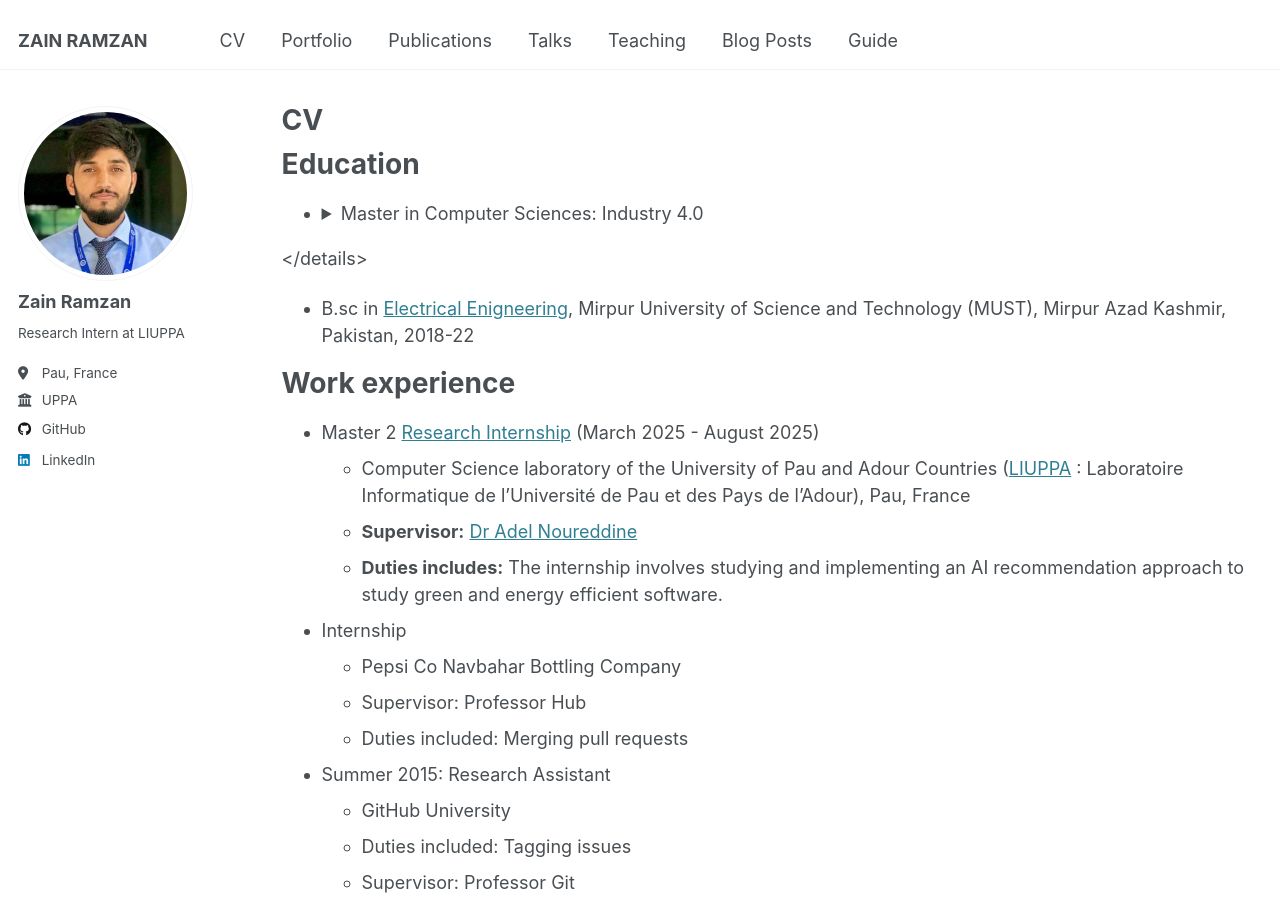
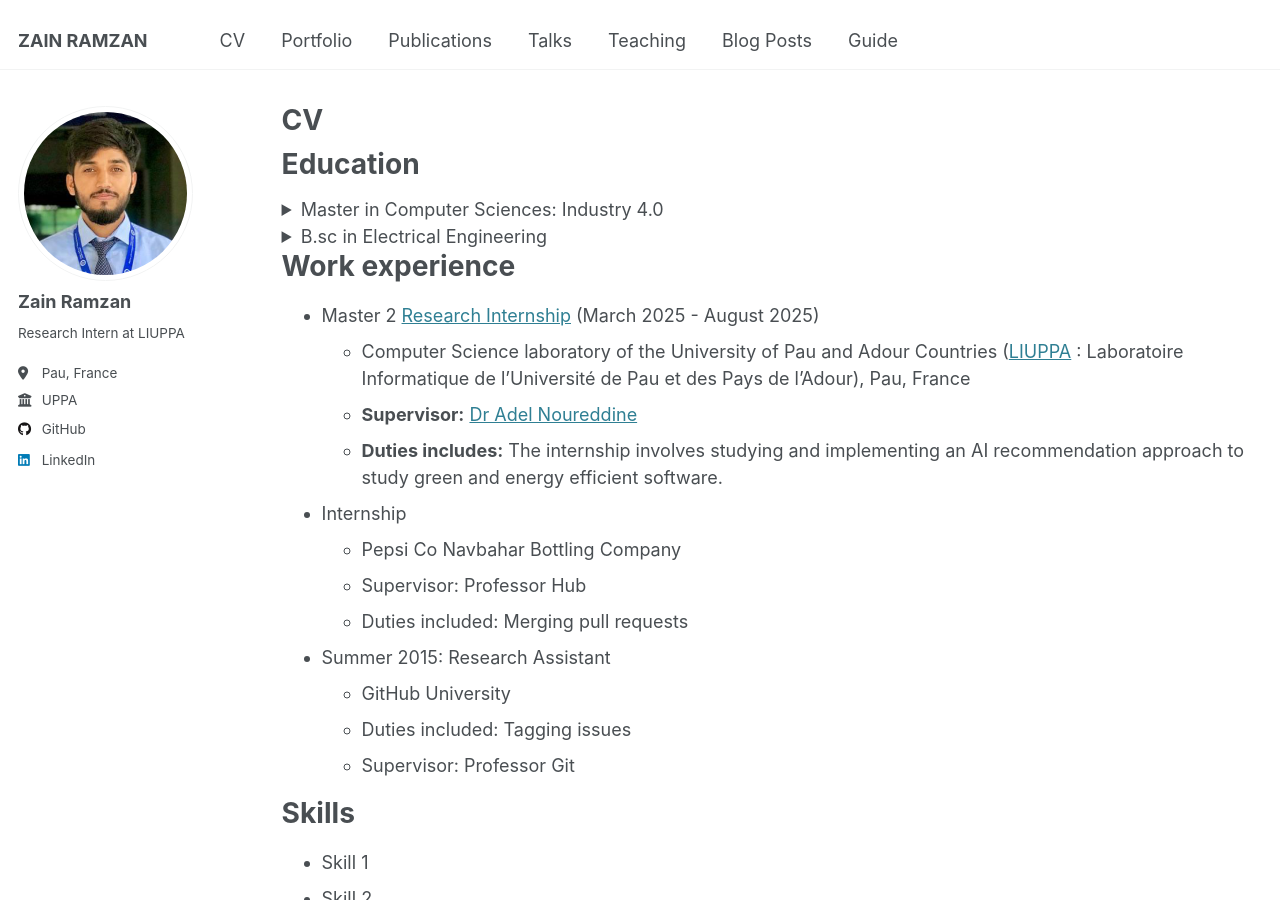
Before and after one commit to zain-ramzan/zain-ramzan.github.io, a Jekyll site: the page built from _pages/cv.md, in a window 1280 px wide and 900 px high. Built offline with Jekyll 4.4.1, drawn with Linux system fonts in a browser that asks for light colours.

Commit message:
Update cv.md

```diff
--- a/_pages/cv.md
+++ b/_pages/cv.md
@@ -11,11 +11,14 @@ redirect_from:
 
 Education
 ======
-* <details>
+<details>
   <summary>Master in Computer Sciences: Industry 4.0</summary>
   Universiy of Pau and the Adour Region (<a href="https://formation.univ-pau.fr/en/programs/science-technology-health-STS/master-degree-XB/master-computer-science-L7EMC9TO//m2-industry-4-0-L7EMCSH1.html" target="_blank">UPPA</a>) & University of Technology of Tarbes (UTTOP, old ENIT), France, 2024-25
 </details>
-* B.sc in <a href="https://must.edu.pk/electrical-engineering/" target="_blank">Electrical Enigneering</a>, Mirpur University of Science and Technology (MUST), Mirpur Azad Kashmir, Pakistan, 2018-22
+<details>
+  <summary>B.sc in Electrical Engineering</summary>
+  Mirpur University of Science and Technology (<a href="https://must.edu.pk/electrical-engineering/" target="_blank">MUST</a>), Mirpur Azad Kashmir, Pakistan, 2018-22
+</details>
 
 Work experience
 ======
```
